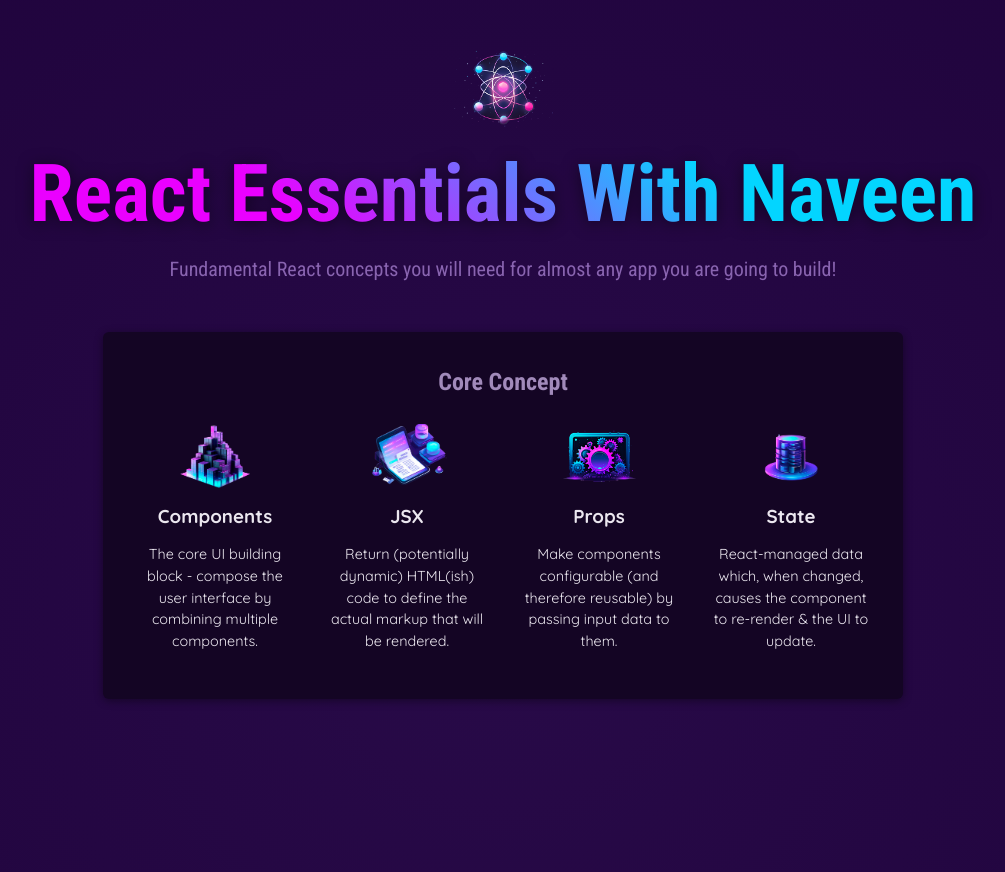
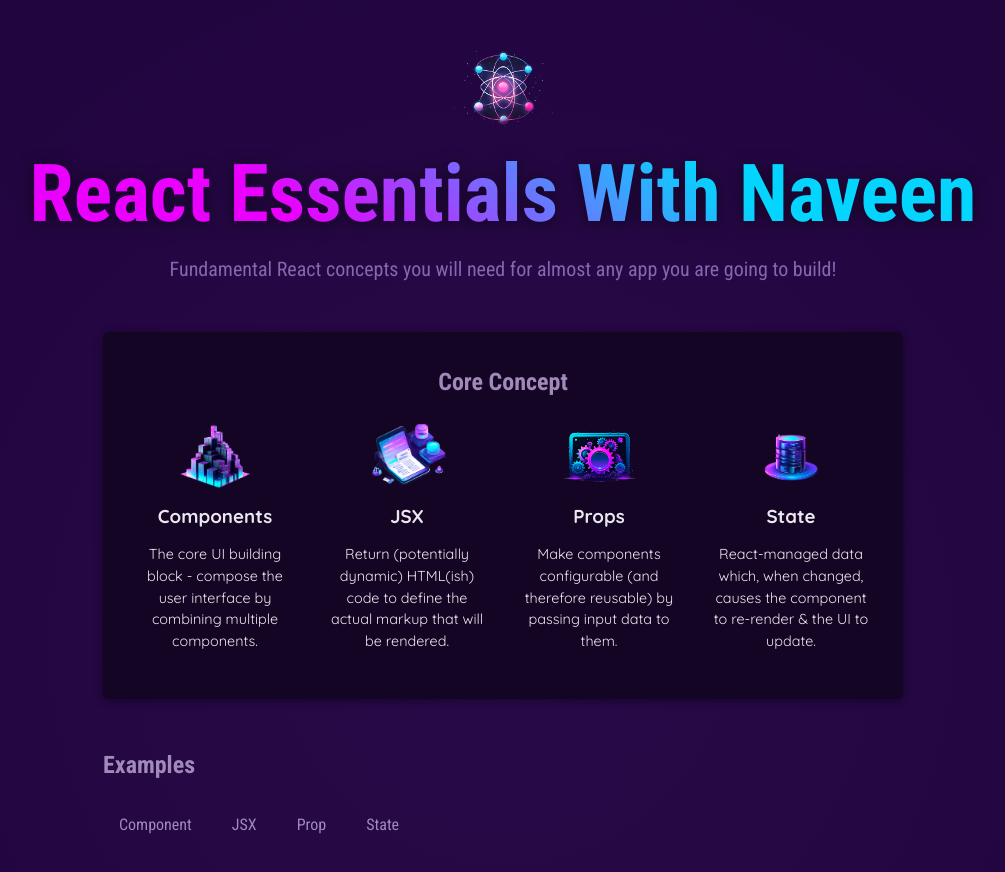
Before and after one commit to nvndops/React-Essentials, a React (Vite) app: page / in a window 1280 px wide. Shown: the top 872 px of the page, without its empty margins (137-1142 px from the left). Built offline with nearby package versions, Linux system fonts and the light colour scheme.

Commit message:
Commit 7: Children prop.

```diff
--- a/src/App.jsx
+++ b/src/App.jsx
@@ -1,6 +1,7 @@
-import Header from './components/Header/Header';
-import { CORE_CONCEPTS } from './data';
-import CoreConcepts from './components/CoreConcepts';
+import Header from "./components/Header/Header";
+import { CORE_CONCEPTS } from "./data";
+import CoreConcepts from "./components/CoreConcepts";
+import TabButton from "./components/TabButton";
 
 function App() {
   return (
@@ -11,14 +12,24 @@ function App() {
           <h2>Core Concept</h2>
           <ul>
             <CoreConcepts
-              title = {CORE_CONCEPTS[0].title}
-              description = {CORE_CONCEPTS[0].description}
-              image = {CORE_CONCEPTS[0].image}
+              title={CORE_CONCEPTS[0].title}
+              description={CORE_CONCEPTS[0].description}
+              image={CORE_CONCEPTS[0].image}
             />
-            <CoreConcepts {...CORE_CONCEPTS[1]}/>
-            <CoreConcepts {...CORE_CONCEPTS[2]}/>
-            <CoreConcepts {...CORE_CONCEPTS[3]}/>
+            <CoreConcepts {...CORE_CONCEPTS[1]} />
+            <CoreConcepts {...CORE_CONCEPTS[2]} />
+            <CoreConcepts {...CORE_CONCEPTS[3]} />
           </ul>
+        </section>
+
+        <section id="examples">
+          <h2>Examples</h2>
+          <menu>
+            <TabButton>Component</TabButton>
+            <TabButton>JSX</TabButton>
+            <TabButton>Prop</TabButton>
+            <TabButton>State</TabButton>
+          </menu>
         </section>
       </main>
     </div>
--- /dev/null
+++ b/src/components/TabButton.jsx
@@ -0,0 +1,7 @@
+export default function TabButton({ children }) {
+  return (
+    <li>
+      <button>{children}</button>
+    </li>
+  );
+}
```
Also changed, not shown: src/components/Header/Header.jsx (+6 -6 lines).
